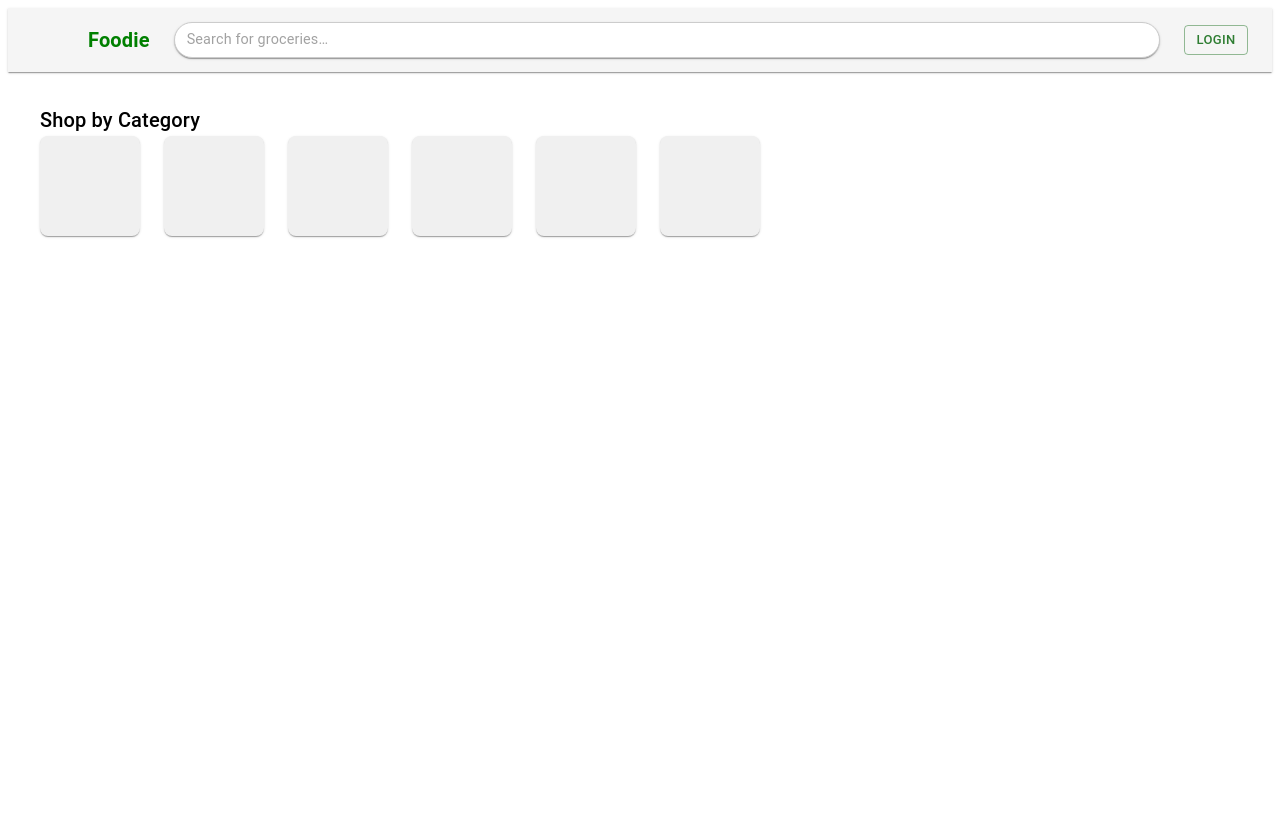
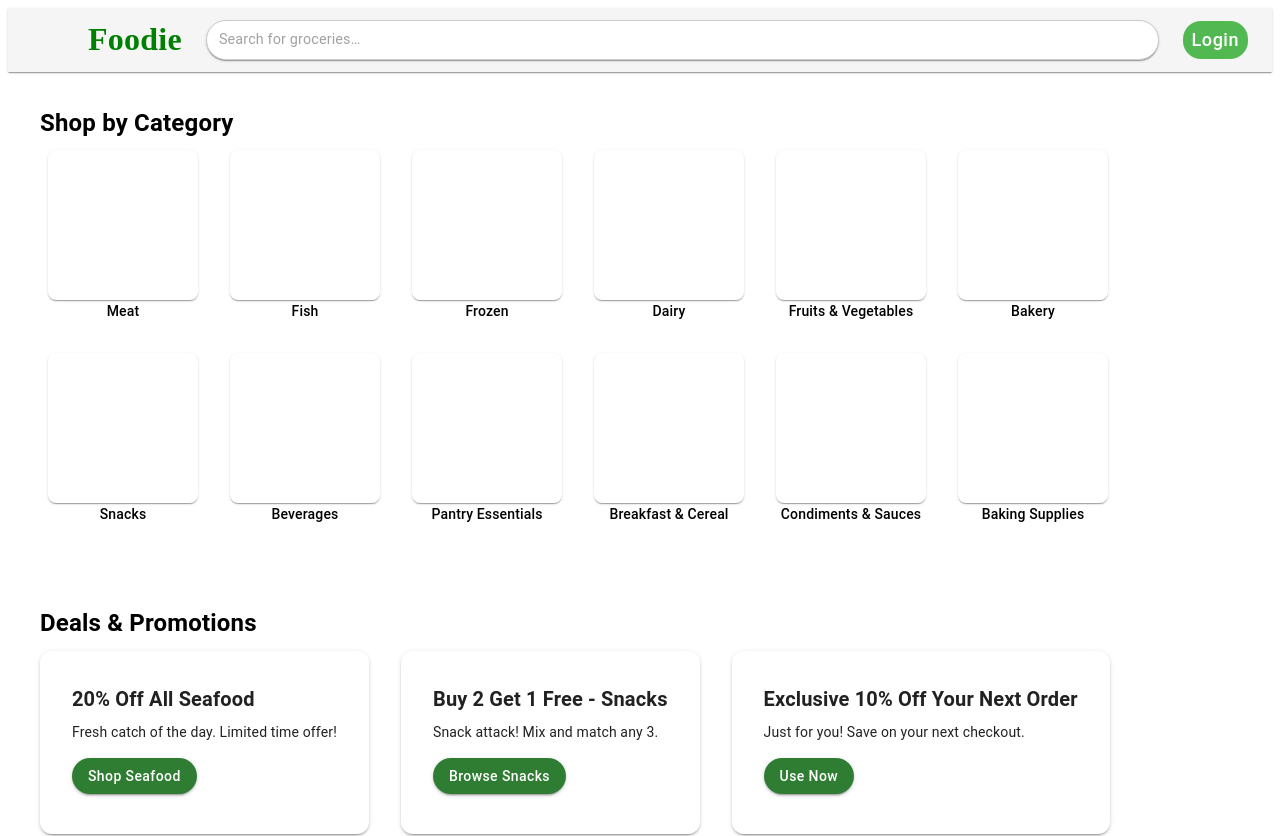
Before and after one commit to nathanlin1/foodie, a React (Vite) app in the folder frontend/: page / in a window 1280 px wide. Shown: the top 836 px of the page. Before the commit the page ends 800 px from the top, so only its background shows below. Built offline with nearby package versions, Linux system fonts and the light colour scheme; some icons are missing.

Commit message:
feat: deals, login

```diff
--- a/frontend/src/App.jsx
+++ b/frontend/src/App.jsx
@@ -1,12 +1,15 @@
-// import {BrowserRouter as Router, Routes, Route} from 'react-router-dom';
+import { BrowserRouter as Router, Routes, Route } from 'react-router-dom';
 import Homepage from './routes/Homepage';
+import Login from './routes/Login';
 
 function App() {
-
   return (
-    <div>
-      <Homepage />
-    </div>
+    <Router>
+      <Routes>
+        <Route path="/" element={<Homepage />} />
+        <Route path="/login" element={<Login />} />
+      </Routes>
+    </Router>
   )
 }
 
--- /dev/null
+++ b/frontend/src/components/Deals.jsx
@@ -0,0 +1,44 @@
+import { Box, Typography, Grid, Card, CardContent, Button } from '@mui/material';
+import deals from '../db/deals';
+
+const Deals = () => {
+    return (
+        <Box maxWidth="lg" mx="auto" px={2} py={4}>
+            <Typography variant="h6" fontWeight="bold"
+                sx={{
+                    fontWeight: 'bold',
+                    fontSize: '24px',
+                }}>
+                Deals & Promotions
+            </Typography>
+
+            {/* Grid layout for deals */}
+            <Grid container spacing={4} mt={1}>
+                {deals.map((deal) => (
+                    <Grid item xs={12} sm={6} md={4} key={deal.id}>
+                        <Card elevation={2} sx={{ borderRadius: 3, p: 2 }}>
+                            <CardContent>
+                                <Typography variant="h6" fontWeight="bold" gutterBottom>
+                                    {deal.title}
+                                </Typography>
+                                <Typography variant="body2" sx={{ mb: 2 }}>
+                                    {deal.description}
+                                </Typography>
+                                <Button
+                                    variant="contained"
+                                    color="success"
+                                    onClick={() => navigate(deal.link)}
+                                    sx={{ borderRadius: '999px', textTransform: 'none' }}
+                                >
+                                    {deal.buttonText}
+                                </Button>
+                            </CardContent>
+                        </Card>
+                    </Grid>
+                ))}
+            </Grid>
+        </Box>
+    );
+};
+
+export default Deals;
--- a/frontend/src/components/StoreCategories.jsx
+++ b/frontend/src/components/StoreCategories.jsx
@@ -4,26 +4,47 @@ import categories from '../db/categories';
 const StoreCategories = () => {
   return (
     <Box maxWidth="lg" mx="auto" px={2} py={4}>
-      <Typography variant="h6">
+      <Typography variant="h6"
+        sx={{
+          fontWeight: 'bold',
+          fontSize: '24px',
+        }}>
         Shop by Category
       </Typography>
 
-      <Grid container spacing={3}>
+      {/* Grid container for categories */}
+      <Grid container spacing={4}
+        sx={{
+          p: 2,
+          pt: 1,
+          pl: 1,
+        }}
+      >
         {categories.map((cat) => (
           <Grid item xs={3} key={cat.id}>
             <Box display="flex" flexDirection="column" alignItems="center">
+
+              {/* Square image placeholder */}
               <Paper
                 elevation={1}
                 sx={{
-                  width: 100,
-                  height: 100,
+                  width: 150,
+                  height: 150,
                   borderRadius: 2,
-                  backgroundColor: '#f0f0f0',
+                  cursor: 'pointer',
                 }}
               />
+
+              {/* Category name */}
               <Typography
                 variant="body2"
-                sx={{ marginTop: 1, fontWeight: 500, textAlign: 'center' }}
+                sx={{
+                  marginTop: '1px',
+                  fontSize: '14px',
+                  fontWeight: 500,
+                  textAlign: 'center',
+                  cursor: 'pointer',
+                }}
               >
                 {cat.name}
               </Typography>
--- a/frontend/src/components/Topbar.jsx
+++ b/frontend/src/components/Topbar.jsx
@@ -8,7 +8,11 @@ import Button from '@mui/material/Button';
 import Box from '@mui/material/Box';
 import Paper from '@mui/material/Paper';
 
+import { useNavigate } from 'react-router-dom';
+
 const TopBar = () => {
+  const navigate = useNavigate();
+
   return (
     <AppBar position="sticky" color="default" elevation={1}>
       <Toolbar>
@@ -22,7 +26,14 @@ const TopBar = () => {
         <Typography
           variant="h6"
           component="div"
-          sx={{ fontWeight: 'bold', color: 'green', ml: 2, display: { xs: 'none', sm: 'block' } }}
+          sx={{
+            fontFamily: 'Aclonica',
+            fontWeight: 'bold',
+            fontSize: '32px',
+            color: 'green',
+            ml: 2,
+            display: { xs: 'none', sm: 'block' }
+          }}
         >
           Foodie
         </Typography>
@@ -34,7 +45,7 @@ const TopBar = () => {
             sx={{
               display: 'flex',
               alignItems: 'center',
-              p: '2px 12px',
+              p: '4px 12px',
               borderRadius: '999px',
               border: '1px solid #ccc',
             }}
@@ -48,10 +59,25 @@ const TopBar = () => {
         </Box>
 
         {/* Login Button */}
-        <Button variant="outlined" size="small" color="success">
+        <Button variant="outlined" size="small" color="success" onClick={() => navigate('/login')}
+          sx={{
+            textTransform: 'none',
+            fontSize: '18px',
+            borderRadius: '18px',
+            border: 'none',
+            backgroundColor: 'rgba(82, 184, 82, 1)',
+            color: 'white',
+            transition: 'transform 0.2 ease, background-color 0.2s ease',
+            '&:hover': {
+              backgroundColor: 'rgb(0, 128, 0)',
+              border: 'none',
+            },
+            '&:active': {
+              transform: 'scale(0.97)',
+            },
+          }}>
           Login
         </Button>
-
       </Toolbar>
     </AppBar>
   );
--- a/frontend/src/db/categories.js
+++ b/frontend/src/db/categories.js
@@ -1,3 +1,16 @@
-const categories = [1, 2, 3, 4, 5, 6]
+const categories = [
+  { id: 'meat', name: 'Meat' },
+  { id: 'fish', name: 'Fish' },
+  { id: 'frozen', name: 'Frozen' },
+  { id: 'dairy', name: 'Dairy' },
+  { id: 'produce', name: 'Fruits & Vegetables' },
+  { id: 'bakery', name: 'Bakery' },
+  { id: 'snacks', name: 'Snacks' },
+  { id: 'beverages', name: 'Beverages' },
+  { id: 'pantry', name: 'Pantry Essentials' },
+  { id: 'breakfast', name: 'Breakfast & Cereal' },
+  { id: 'condiments', name: 'Condiments & Sauces' },
+  { id: 'baking', name: 'Baking Supplies' },
+];
 
 export default categories;
--- /dev/null
+++ b/frontend/src/db/deals.js
@@ -0,0 +1,33 @@
+const deals = [
+  {
+    id: 1,
+    title: '20% Off All Seafood',
+    description: 'Fresh catch of the day. Limited time offer!',
+    buttonText: 'Shop Seafood',
+    link: '/category/seafood',
+  },
+  {
+    id: 2,
+    title: 'Buy 2 Get 1 Free - Snacks',
+    description: 'Snack attack! Mix and match any 3.',
+    buttonText: 'Browse Snacks',
+    link: '/category/snacks',
+  },
+  {
+    id: 3,
+    title: 'Exclusive 10% Off Your Next Order',
+    description: 'Just for you! Save on your next checkout.',
+    buttonText: 'Use Now',
+    link: '/store',
+  },
+  {
+    id: 4,
+    title: 'Free Dessert with Any Meal Kit',
+    description: 'Add sweetness to your dinner box.',
+    buttonText: 'Shop Meal Kits',
+    link: '/category/meals',
+  },
+  // Add more sample deals...
+];
+
+export default deals;
--- a/frontend/src/routes/Homepage.jsx
+++ b/frontend/src/routes/Homepage.jsx
@@ -1,5 +1,6 @@
 import Topbar from '../components/Topbar';
 import StoreCategories from '../components/StoreCategories';
+import Deals from '../components/Deals';
 import Container from '@mui/material/Container';
 import Typography from '@mui/material/Typography';
 
@@ -8,6 +9,7 @@ const Homepage = () => {
     <div>
       <Topbar />
       <StoreCategories />
+      <Deals />
     </div>
   );
 };
--- a/frontend/src/routes/Login.jsx
+++ b/frontend/src/routes/Login.jsx
@@ -0,0 +1,98 @@
+import { useEffect, useState } from 'react';
+import { supabase } from '../supabaseClient';
+import { Box, Button, Typography, Paper } from '@mui/material';
+
+const Login = () => {
+  const [user, setUser] = useState(null);
+
+  useEffect(() => {
+    const getUser = async () => {
+      const { data: { session }, error } = await supabase.auth.getSession();
+      if (error) console.error('Error getting session:', error);
+      else setUser(session?.user || null);
+    };
+
+    getUser();
+
+    const { data: listener } = supabase.auth.onAuthStateChange((_event, session) => {
+      setUser(session?.user || null);
+    });
+
+    return () => {
+      listener.subscription.unsubscribe();
+    };
+  }, []);
+
+  return (
+    <Box
+      sx={{
+        height: '100vh',           // full viewport height
+        display: 'flex',
+        justifyContent: 'center',  // center horizontally
+        alignItems: 'center',      // center vertically
+        backgroundColor: '#f3f4f6' // Tailwind gray-100 equivalent
+      }}
+    >
+      <Paper
+        elevation={4}
+        sx={{
+          width: 360,
+          height: 600,
+          p: 4,
+          borderRadius: 3,
+          textAlign: 'center',
+          backgroundColor: 'white',
+          display: 'flex',
+          flexDirection: 'column',
+
+        }}
+      >
+        {/* Foodie Title */}
+        <Typography
+          variant="h3"
+          fontWeight="bold"
+          sx={{ mb: 6, color: 'green', }}
+        >
+          Foodie
+        </Typography>
+
+        {/* Conditional content */}
+        {user ? (
+          <>
+            <Typography variant="h5" fontWeight="bold" gutterBottom>
+              Welcome, {user.email}
+            </Typography>
+            <Button
+              variant="contained"
+              color="error"
+              onClick={() => supabase.auth.signOut()}
+              sx={{ mt: 2, textTransform: 'none', borderRadius: '12px', px: 3 }}
+            >
+              Sign Out
+            </Button>
+          </>
+        ) : (
+          <>
+            <Typography variant="h5" fontWeight="bold" gutterBottom>
+              Sign in to Your Account
+            </Typography>
+            <Button
+              variant="contained"
+              color="primary"
+              onClick={() =>
+                supabase.auth.signInWithOAuth({
+                  provider: 'google',
+                })
+              }
+              sx={{ mt: 2, textTransform: 'none', borderRadius: '12px', px: 3 }}
+            >
+              Sign in with Google
+            </Button>
+          </>
+        )}
+      </Paper>
+    </Box>
+  );
+};
+
+export default Login;
--- /dev/null
+++ b/frontend/src/supabaseClient.js
@@ -0,0 +1,6 @@
+import { createClient } from '@supabase/supabase-js';
+
+const supabaseUrl = 'https://csiigcklpcekcvgaukpt.supabase.co'
+const supabaseAnonKey = 'eyJhbGciOiJIUzI1NiIsInR5cCI6IkpXVCJ9.eyJpc3MiOiJzdXBhYmFzZSIsInJlZiI6ImNzaWlnY2tscGNla2N2Z2F1a3B0Iiwicm9sZSI6ImFub24iLCJpYXQiOjE3NTI1MzIzMDYsImV4cCI6MjA2ODEwODMwNn0.mGL8SjuEfDURlO9zpLYb3M6rUA_NSQ6FAC8sawxEKBg';
+
+export const supabase = createClient(supabaseUrl, supabaseAnonKey);
--- a/package.json
+++ b/package.json
@@ -13,5 +13,9 @@
   },
   "keywords": [],
   "author": "nlin",
-  "license": "ISC"
+  "license": "ISC",
+  "dependencies": {
+    "@supabase/supabase-js": "^2.51.0",
+    "react-router-dom": "^7.7.0"
+  }
 }
```
Also changed, not shown: 1 other file (tests, documents, lock files or other folders).
